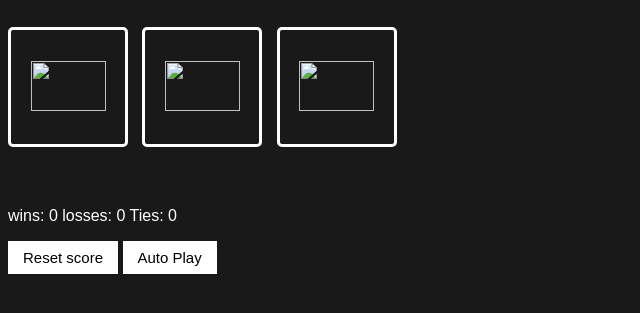
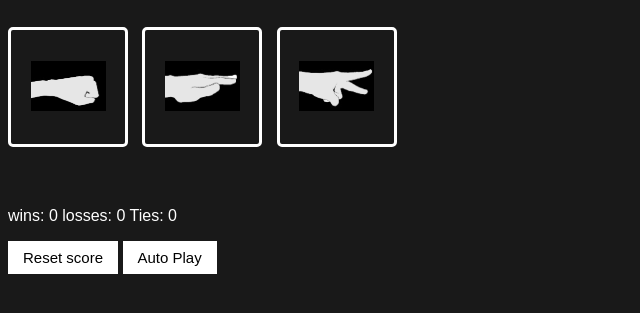
Before and after one commit to jignesh-code/jignesh-website, a plain HTML site: page rock_paper_scissors.html in a window 1280 px wide. Shown: the part 67-380 px from the top of the page, without its empty margins (0-640 px from the left). Drawn offline with Linux system fonts and the light colour scheme.

Commit message:
rock_paper_scissors.html

```diff
--- a/rock_paper_scissors.html
+++ b/rock_paper_scissors.html
@@ -14,11 +14,11 @@
   <p class="title">Rock Paper Scissors</p>
 
 
-  <button class="move-button js-rock-button"><img src="imges/rock.png" class="move-icon"></button>
+  <button class="move-button js-rock-button"><img src="rock.png" class="move-icon"></button>
 
-  <button class="move-button js-paper-button"><img src="imges/paper.png" class="move-icon"></button>
+  <button class="move-button js-paper-button"><img src="paper.png" class="move-icon"></button>
 
-  <button class="move-button js-scissors-button"><img src="imges/scissors.png" class="move-icon"></button>
+  <button class="move-button js-scissors-button"><img src="scissors.png" class="move-icon"></button>
 
   <p class="js_result result"></p>
   <p class="js_moves"></p>
```
